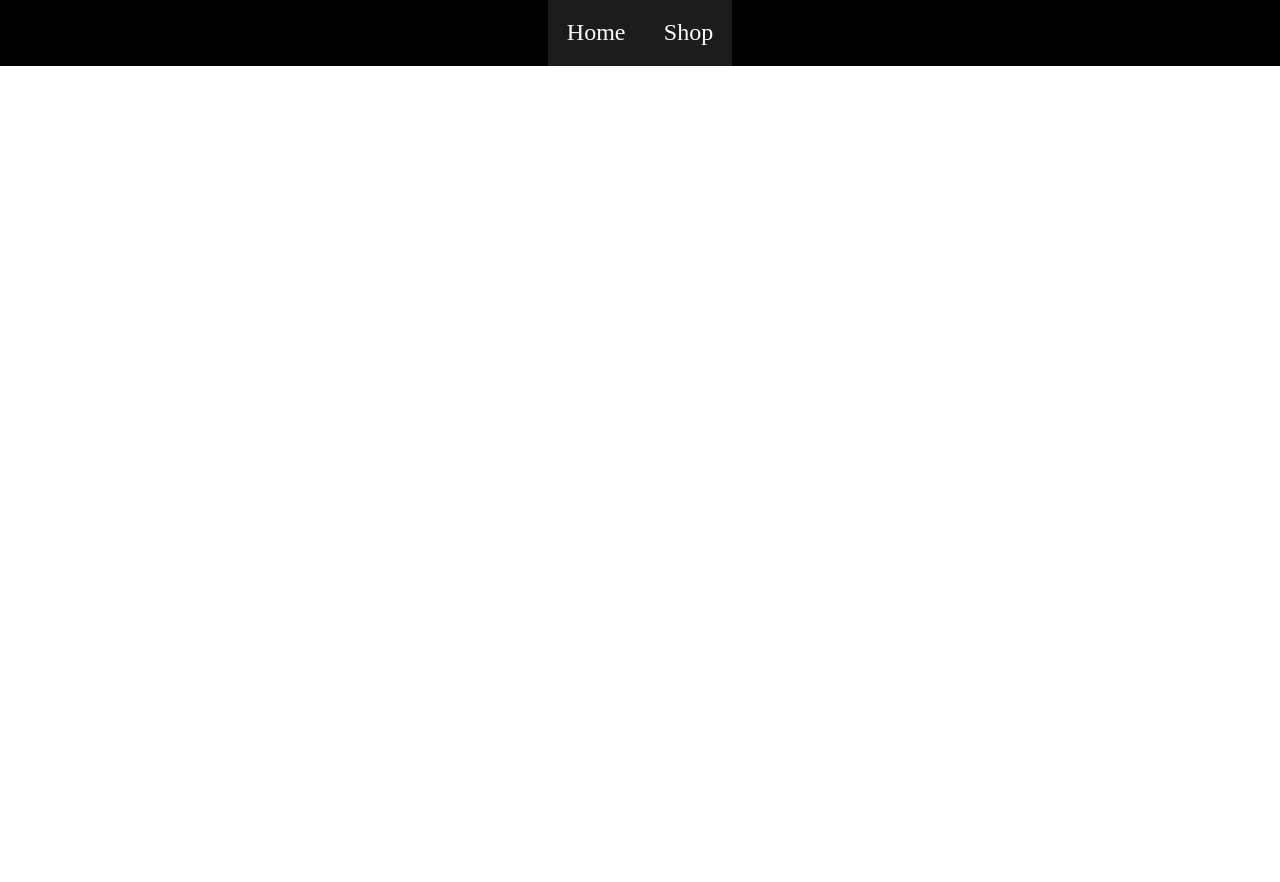
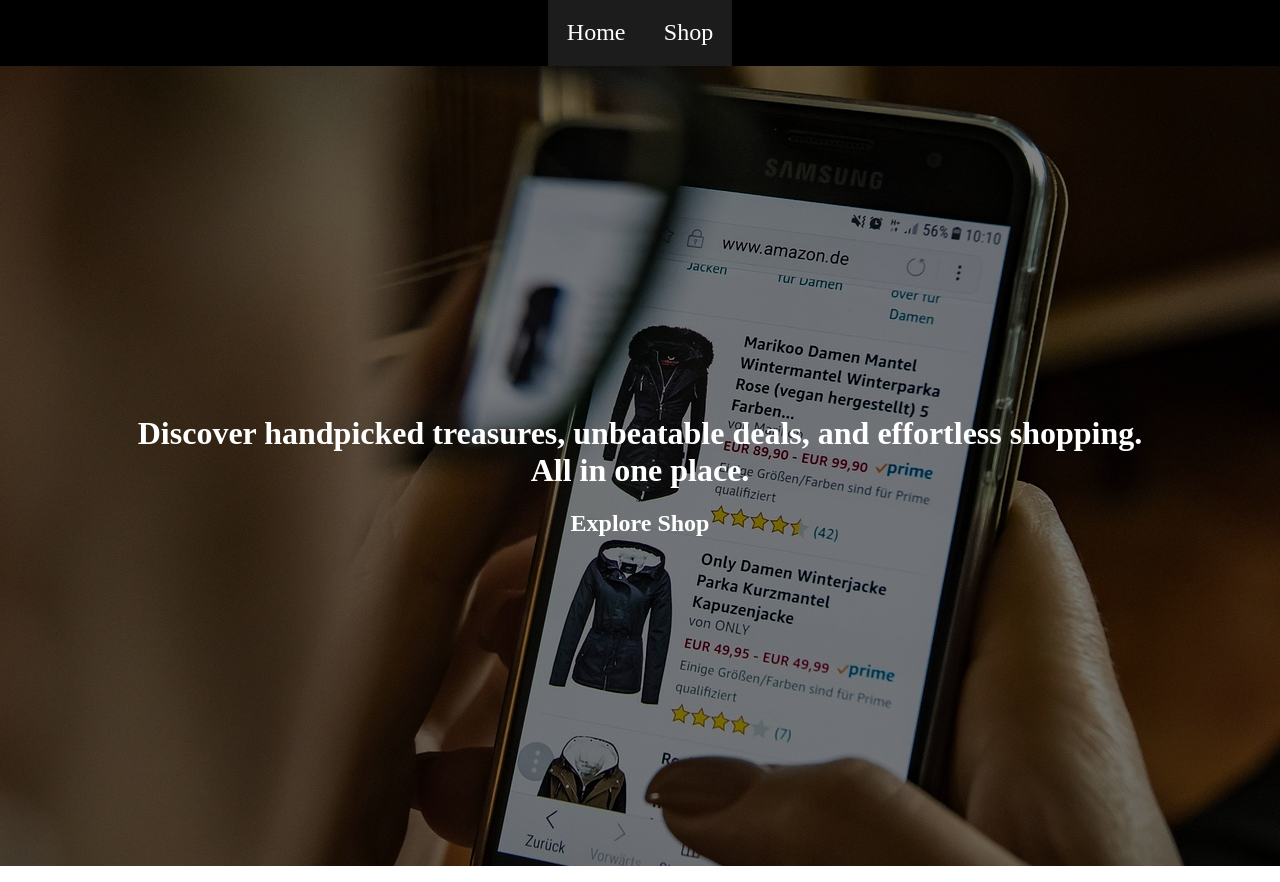
Before and after one commit to cesar-a-delacruz/shopping-cart, a React (Vite) app: page / in a window 1280 px wide. Before the commit the page ends 800 px from the top, so only its background shows below. Built offline with nearby package versions, Linux system fonts and the light colour scheme.

Commit message:
feat: style home page

```diff
--- a/src/components/main/Home.jsx
+++ b/src/components/main/Home.jsx
@@ -1,5 +1,15 @@
+import "../../styles/main/Home.css";
+
 function Home() {
-  return <div id="home"></div>;
+  return (
+    <div id="home">
+      <h1>
+        Discover handpicked treasures, unbeatable deals, and effortless
+        shopping. <br /> All in one place.
+      </h1>
+      <a href="/shop">Explore Shop</a>
+    </div>
+  );
 }
 
 export default Home;
--- /dev/null
+++ b/src/styles/main/Home.css
@@ -0,0 +1,26 @@
+div#home {
+  background-image:
+    linear-gradient(rgb(0, 0, 0, 50%), rgb(0, 0, 0, 50%)),
+    url("/public/shop-homepage.jpg");
+  object-fit: cover;
+  background-position: 50%;
+  display: flex;
+  flex-direction: column;
+  justify-content: center;
+  align-items: center;
+  height: 100vh;
+}
+div#home * {
+  color: white;
+  font-weight: bold;
+  text-align: center;
+}
+
+div#home a {
+    font-size: 1.5rem;
+    text-decoration: none;
+}
+div#home a:hover {
+    font-size: 1.5rem;
+    text-decoration: underline;
+}
```
Also changed, not shown: public/shop-homepage.jpg (added).
